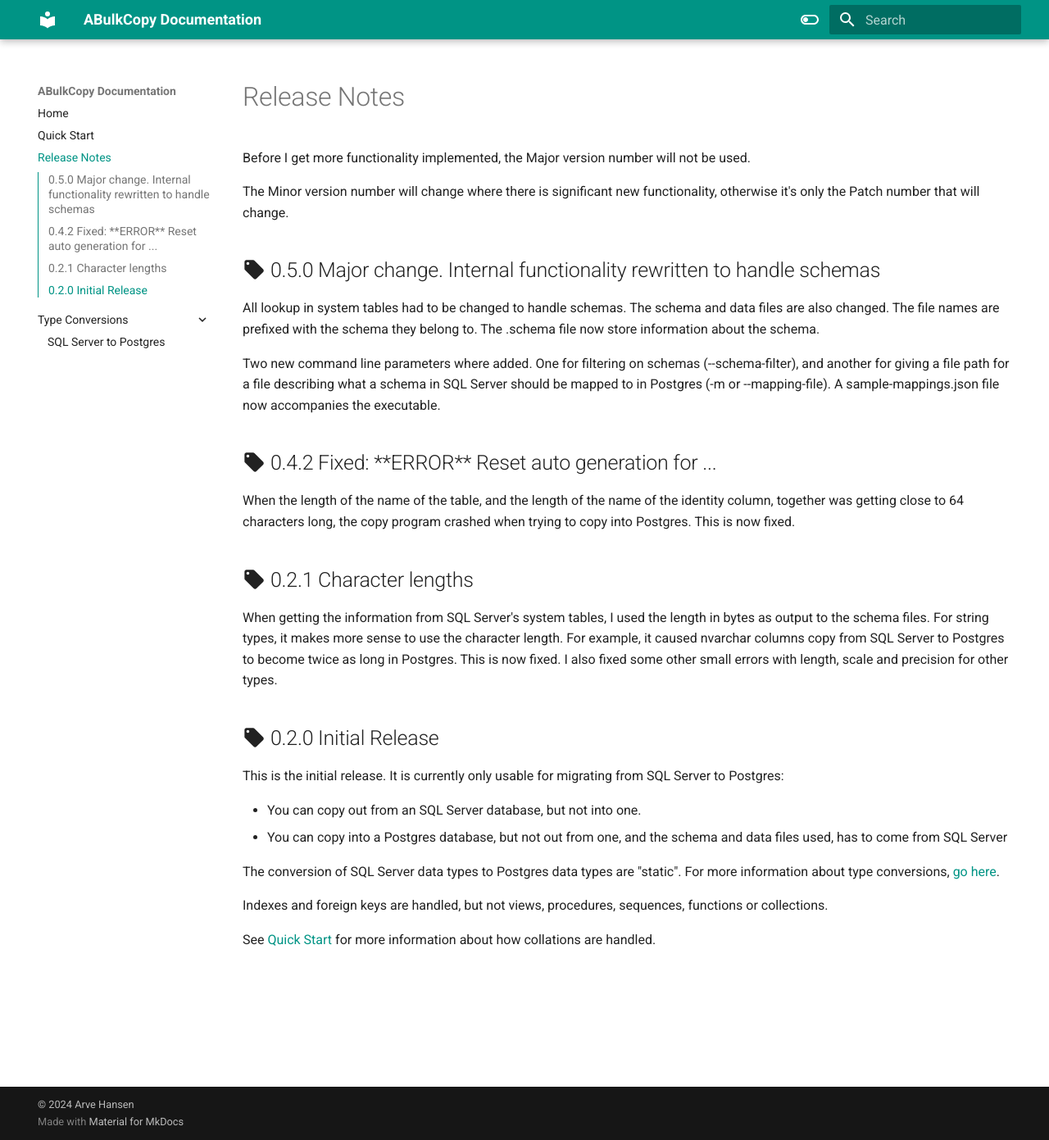
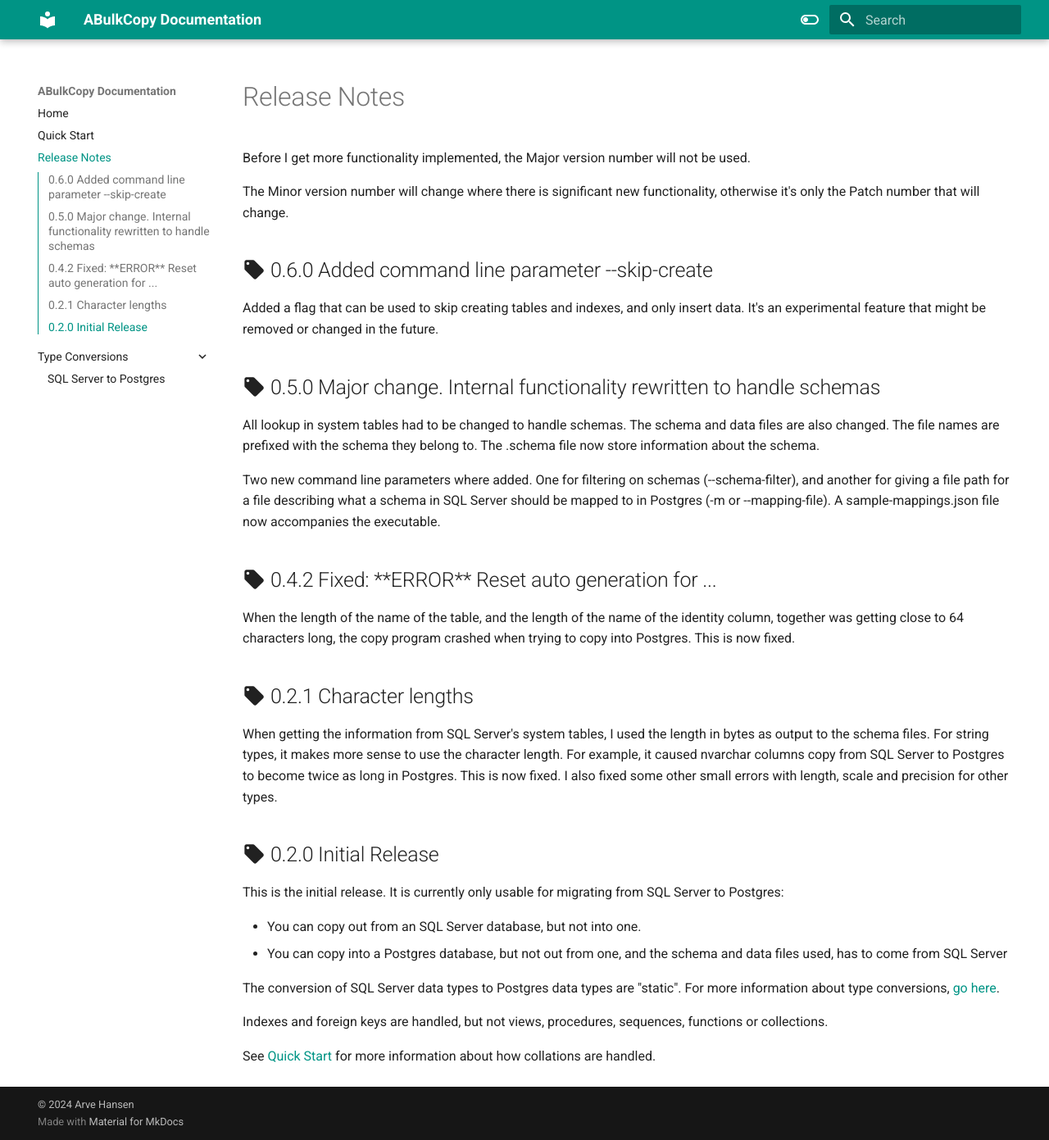
Before and after one commit to ArveH/ABulkCopy.Docs, an MkDocs documentation site: the page built from docs/release_notes.md, in a window 1280 px wide and 1391 px high. Shown: the whole window at 82% size. Built offline with MkDocs 1.6.1 and Material for MkDocs 9.7.7, drawn with Linux system fonts in a browser that asks for light colours.

Commit message:
Added --skip-create

```diff
--- a/docs/release_notes.md
+++ b/docs/release_notes.md
@@ -3,6 +3,10 @@
 Before I get more functionality implemented, the Major version number will not be used.
 
 The Minor version number will change where there is significant new functionality, otherwise it's only the Patch number that will change.
+
+## :material-tag: 0.6.0 Added command line parameter --skip-create
+
+Added a flag that can be used to skip creating tables and indexes, and only insert data. It's an experimental feature that might be removed or changed in the future.
 
 ## :material-tag: 0.5.0 Major change. Internal functionality rewritten to handle schemas
 
```
